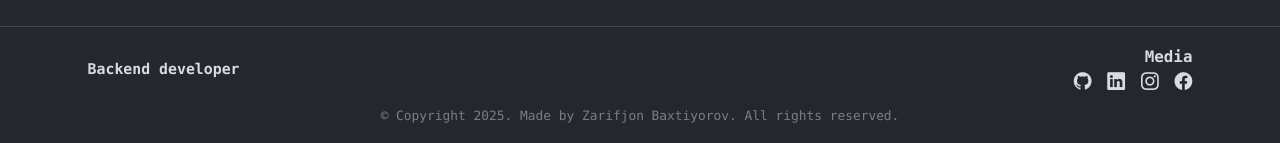
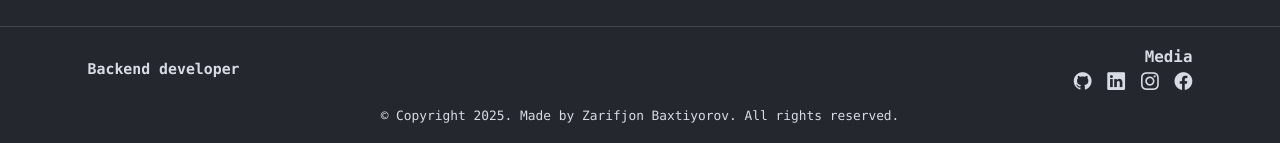
Before and after one commit to Zarifwebme/Portfolio2_full, a Django app: page /about/ in a window 1280 px wide. Shown: the part 1852-1995 px from the top of the page. Run offline with Django 5.2, Linux system fonts and the light colour scheme.

Commit message:
change color Copyright

```diff
--- a/templates/base.html
+++ b/templates/base.html
@@ -380,7 +380,7 @@
         </div>
       </div>
 
-      <div class="container text-center mt-3" style="opacity:.7;">
+      <div class="container text-center mt-3" style="color: var(--text);">
         © {% trans "Copyright 2025. Made by Zarifjon Baxtiyorov. All rights reserved." %}
       </div>
     </footer>
```
